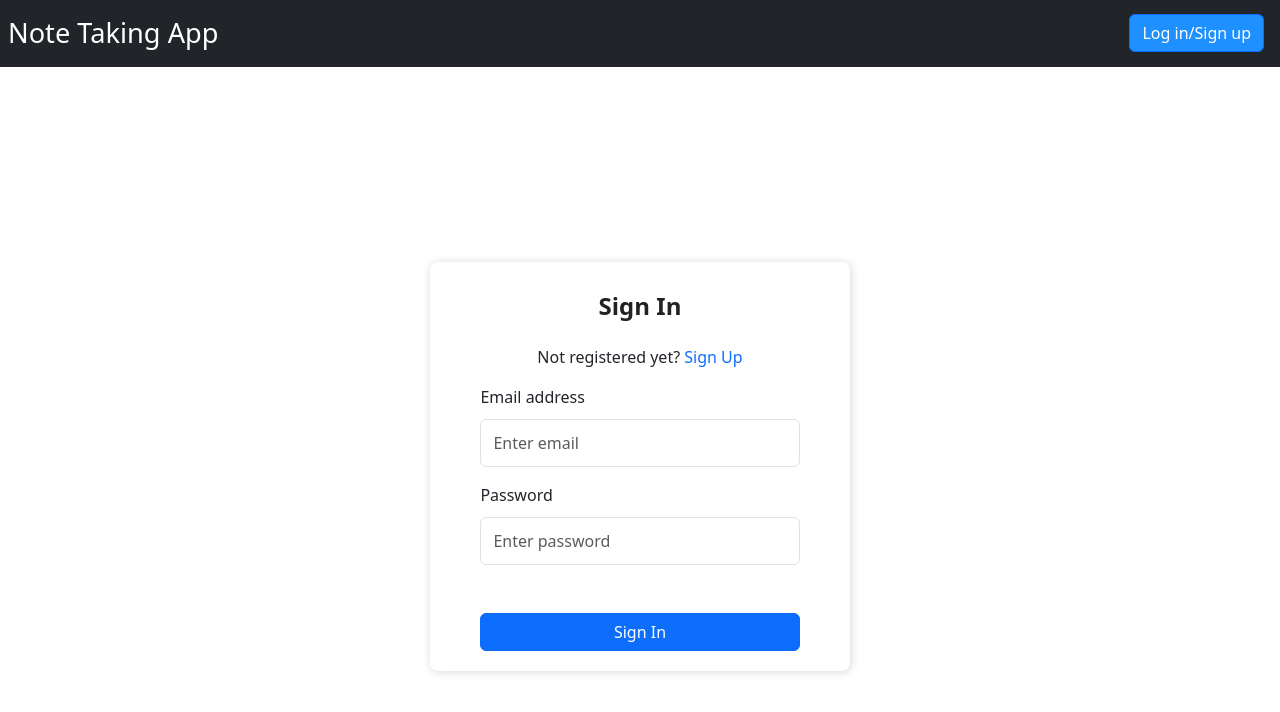
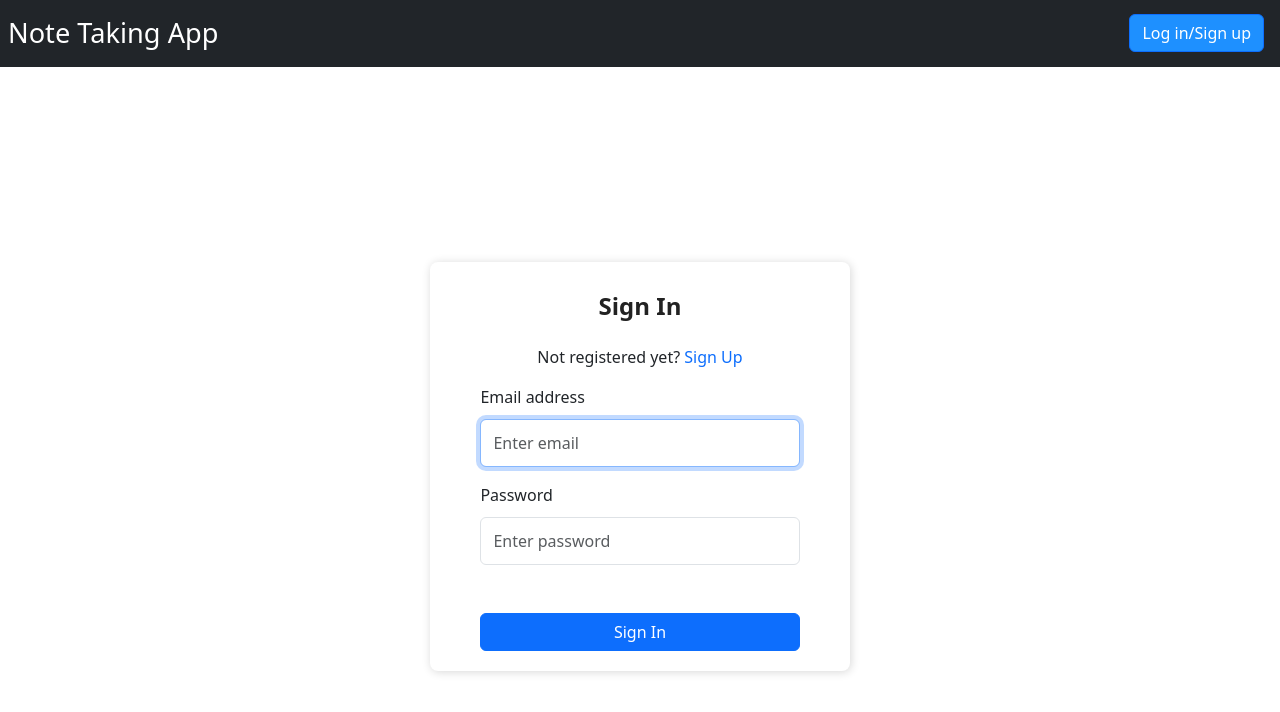
Before and after one commit to raviVerma786/Note-Taking-App, a React (Create React App) app: page /SignIn in a window 1280 px wide. Shown: the top 712 px of the page. Built offline with nearby package versions, Linux system fonts and the light colour scheme.

Commit message:
auto focus on email added

```diff
--- a/src/Components/SignIn.js
+++ b/src/Components/SignIn.js
@@ -1,4 +1,4 @@
-import React,{useContext} from "react";
+import React,{useContext, useEffect} from "react";
 import "./SignIn.css";
 import { useState } from "react";
 import { auth } from "../firebase";
@@ -55,6 +55,10 @@ export const SignIn = (props) => {
       changeAuthMode();
   };
 
+  useEffect(()=>{
+    document.getElementById("signInEmailInput").select();
+  },[])
+
   if (authMode === "signin") {
     return (
       <div className="Auth-form-container">
@@ -74,6 +78,7 @@ export const SignIn = (props) => {
             <div className="form-group mt-3">
               <label className="h6">Email address</label>
               <input
+                id="signInEmailInput"
                 type="email"
                 className="form-control mt-1 updateInput"
                 placeholder="Enter email"
```
